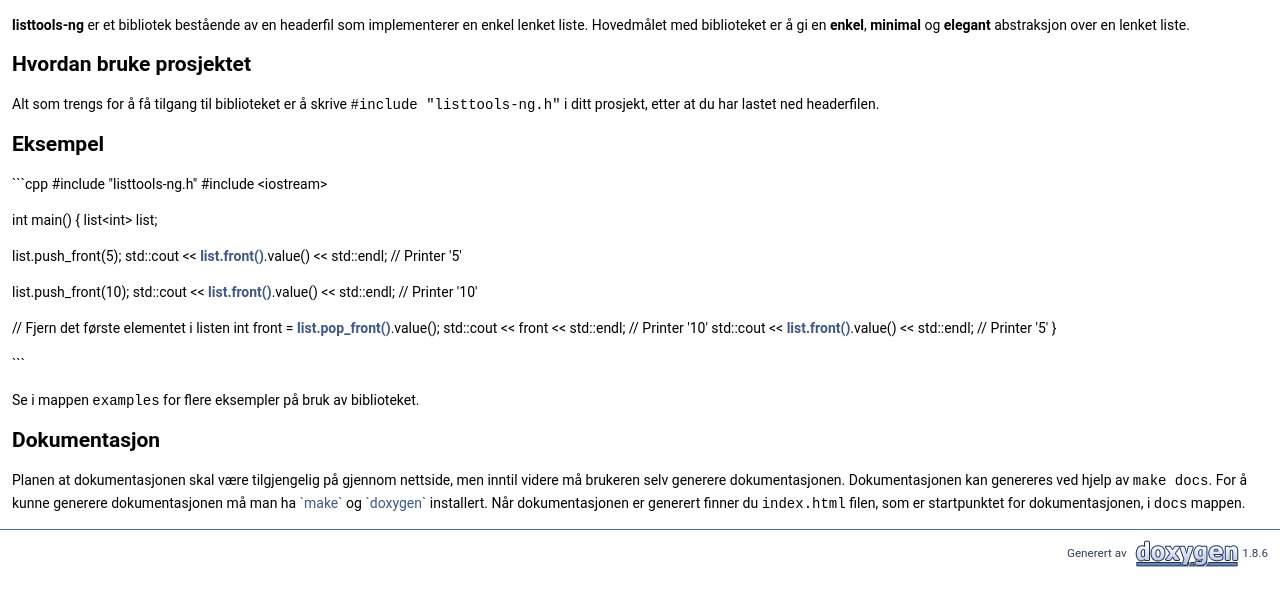
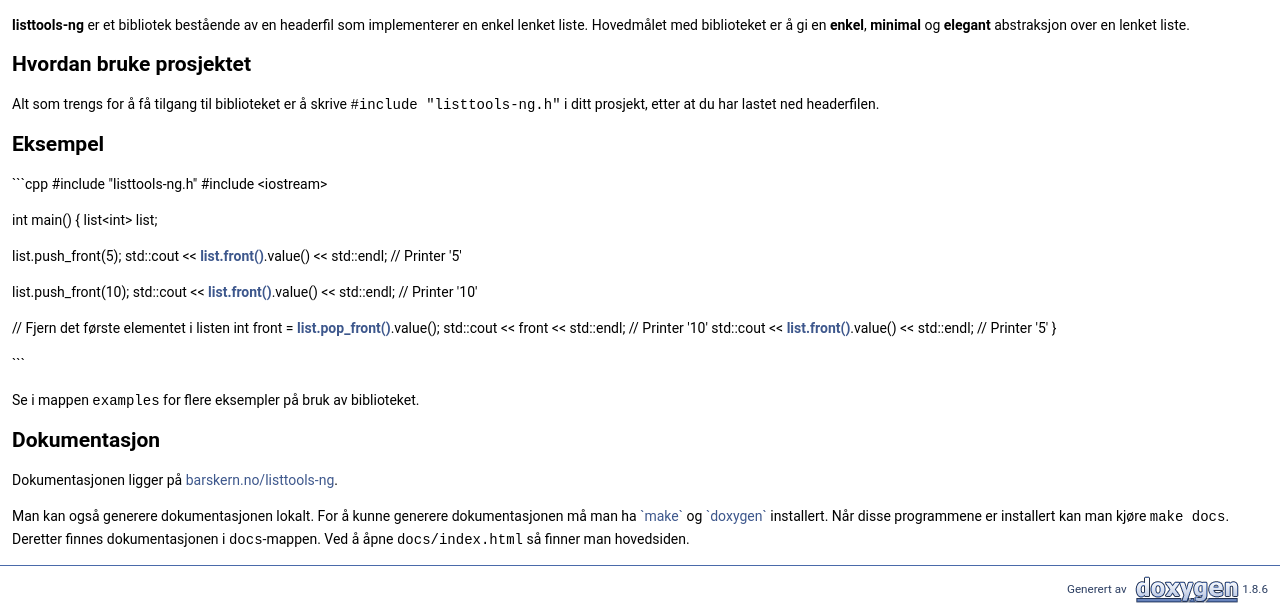
Before and after one commit to barskern/listtools-ng, a plain HTML site: page index.html in a window 1280 px wide. Shown: the part 555-1160 px from the top of the page. Before the commit the page ends 1124 px from the top, so only its background shows below. Drawn offline with Linux system fonts and the light colour scheme.

Commit message:
Deploy barskern/listtools-ng to github.com/barskern/listtools-ng.git:gh-pages

````diff
--- a/index.html
+++ b/index.html
@@ -95,7 +95,8 @@ var searchBox = new SearchBox("searchBox", "search",false,'Søk');
 <p>```</p>
 <p>Se i mappen <code>examples</code> for flere eksempler på bruk av biblioteket.</p>
 <h2>Dokumentasjon</h2>
-<p>Planen at dokumentasjonen skal være tilgjengelig på gjennom nettside, men inntil videre må brukeren selv generere dokumentasjonen. Dokumentasjonen kan genereres ved hjelp av <code>make docs</code>. For å kunne generere dokumentasjonen må man ha <a href="https://www.gnu.org/software/make/">`make`</a> og <a href="http://doxygen.nl/">`doxygen`</a> installert. Når dokumentasjonen er generert finner du <code>index.html</code> filen, som er startpunktet for dokumentasjonen, i <code>docs</code> mappen. </p>
+<p>Dokumentasjonen ligger på <a href="http://barskern.no/listtools-ng">barskern.no/listtools-ng</a>.</p>
+<p>Man kan også generere dokumentasjonen lokalt. For å kunne generere dokumentasjonen må man ha <a href="https://www.gnu.org/software/make/">`make`</a> og <a href="http://doxygen.nl/">`doxygen`</a> installert. Når disse programmene er installert kan man kjøre <code>make docs</code>. Deretter finnes dokumentasjonen i <code>docs</code>-mappen. Ved å åpne <code>docs/index.html</code> så finner man hovedsiden. </p>
 </div></div><!-- contents -->
 <!-- start footer part -->
 <hr class="footer"/><address class="footer"><small>
````
